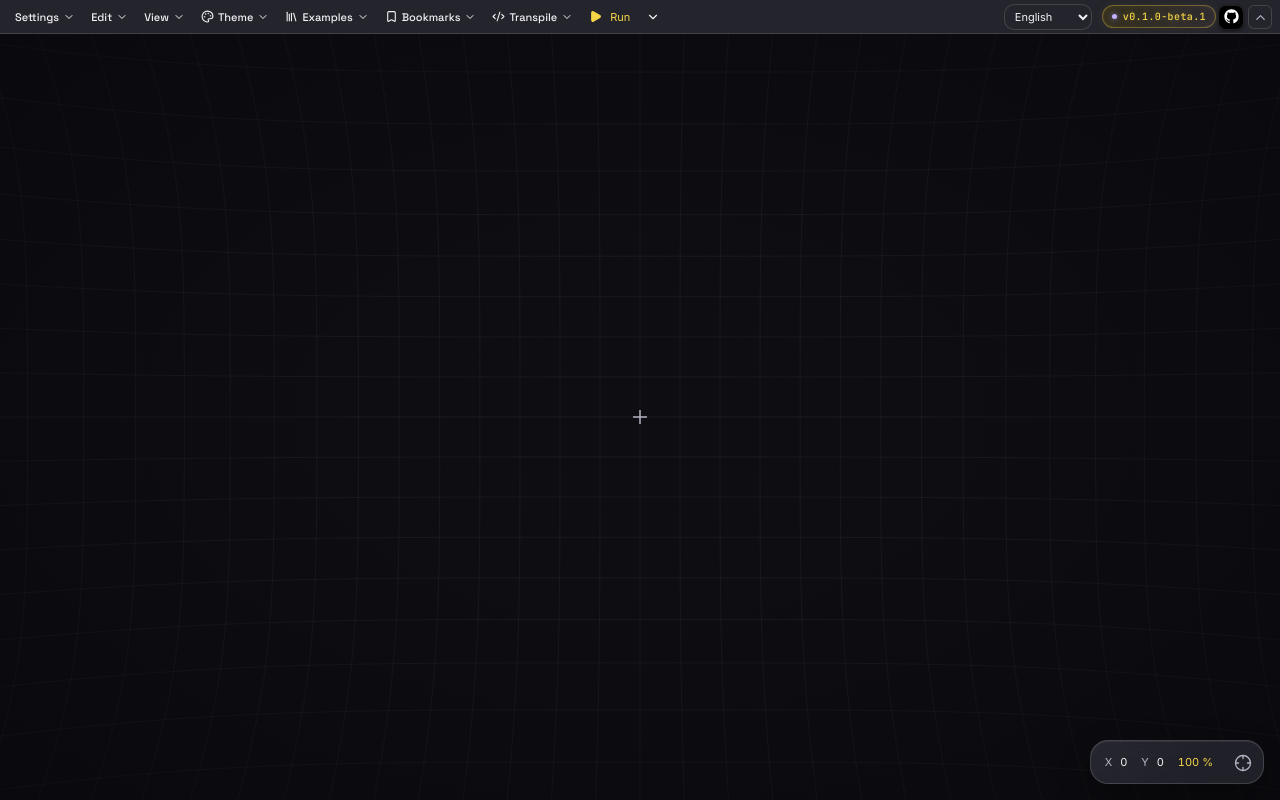
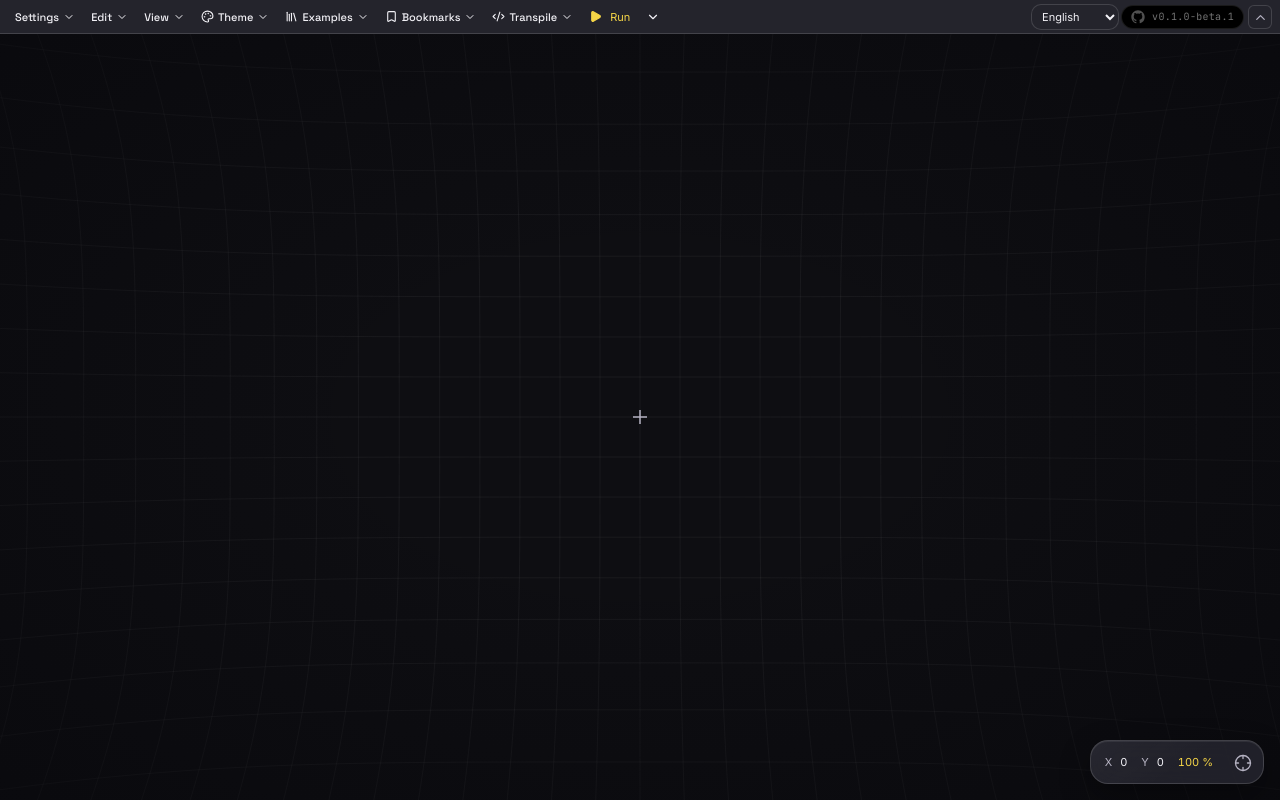
Before and after one commit to lalBi94/Sapphire3, a React (Vite) app: page / in a window 1280 px wide. Built offline with nearby package versions, Linux system fonts and the light colour scheme.

Commit message:
Reunit version et GitHub dans un bouton discret

```diff
--- a/src/components/ProjectNavigation/ProjectNavigation.css
+++ b/src/components/ProjectNavigation/ProjectNavigation.css
@@ -65,11 +65,13 @@
 .project-navigation button.project-navigation__run-action:hover:not(:disabled) { background: var(--color-hover); color: var(--color-text); }
 .project-navigation__run-toggle { min-width: 24px; min-height: 26px; justify-content: center; }
 .project-navigation__run-menu { left: auto; right: 0; width: 260px; max-height: calc(100dvh - 50px); overflow: auto; }
-/* Version affichée à droite dans une pastille lumineuse, puis le lien GitHub. */
-.project-navigation__version { display: inline-flex; align-items: center; gap: 6px; flex: 0 0 auto; margin-left: var(--space-control); padding: 3px 9px; border: 1px solid color-mix(in srgb, var(--color-primary) 36%, transparent); border-radius: 999px; background: linear-gradient(120deg, color-mix(in srgb, var(--color-primary) 14%, transparent), color-mix(in srgb, var(--color-selection) 14%, transparent)), var(--color-surface); box-shadow: inset 0 0 10px color-mix(in srgb, var(--color-primary) 12%, transparent), 0 0 10px color-mix(in srgb, var(--color-primary) 8%, transparent); color: var(--color-primary); font-family: var(--font-mono); font-size: 10px; font-weight: 500; letter-spacing: 0.04em; line-height: 15px; white-space: nowrap; text-shadow: 0 0 8px color-mix(in srgb, var(--color-primary) 50%, transparent); }
-.project-navigation__version-dot { flex: 0 0 auto; width: 5px; height: 5px; border-radius: 50%; background: var(--color-selection); box-shadow: 0 0 6px color-mix(in srgb, var(--color-selection) 80%, transparent); }
-.project-navigation button.project-navigation__github { display: grid; place-items: center; flex: 0 0 auto; width: 26px; height: 26px; padding: 0; border: 1px solid #ffffff22; border-radius: 8px; background: #000; color: #fff; box-shadow: inset 0 1px 0 #ffffff1f, 0 1px 2px #00000080; }
-.project-navigation button.project-navigation__github:hover:not(:disabled) { border-color: #ffffff45; background: #121218; color: #fff; }
+/* Signature discrète, tout à droite : logo GitHub et version dans un bouton noir qui s'illumine au survol. */
+.project-navigation button.project-navigation__signature { display: inline-flex; align-items: center; gap: 7px; flex: 0 0 auto; height: 24px; padding: 0 9px; border: 1px solid #ffffff1a; border-radius: 999px; background: #000; color: #ffffff73; font-family: var(--font-mono); font-size: 10px; font-weight: 400; letter-spacing: 0.03em; line-height: 1; white-space: nowrap; cursor: pointer; transition: color var(--duration-fast) var(--easing-ui), background-color var(--duration-fast) var(--easing-ui), border-color var(--duration-fast) var(--easing-ui), box-shadow var(--duration-fast) var(--easing-ui); }
+.project-navigation button.project-navigation__signature svg { flex: 0 0 auto; opacity: 0.7; transition: opacity var(--duration-fast) var(--easing-ui); }
+.project-navigation__signature-version { color: inherit; }
+.project-navigation button.project-navigation__signature:hover:not(:disabled) { color: #f7f7fb; background: #121218; border-color: color-mix(in srgb, var(--color-primary) 55%, transparent); box-shadow: 0 0 0 1px color-mix(in srgb, var(--color-primary) 28%, transparent), 0 0 12px color-mix(in srgb, var(--color-primary) 32%, transparent); }
+.project-navigation button.project-navigation__signature:hover:not(:disabled) svg { opacity: 1; }
+.project-navigation button.project-navigation__signature:focus-visible { outline: 2px solid var(--color-focus); outline-offset: 2px; }
 .project-navigation button.project-navigation__presentation-exit { padding: 4px 9px; gap: 5px; border-color: color-mix(in srgb, var(--color-primary) 55%, var(--color-border)); color: var(--color-primary); }
 /* Bouton de mise à jour disponible, mis en avant à droite de la barre. */
 .project-navigation button.project-navigation__update { padding: 4px 10px; gap: 5px; border-color: transparent; background: var(--color-primary); color: var(--color-on-primary); font-weight: 600; }
--- a/src/components/ProjectNavigation/ProjectNavigation.jsx
+++ b/src/components/ProjectNavigation/ProjectNavigation.jsx
@@ -296,12 +296,9 @@ export default function ProjectNavigation({ busy, message, error, pendingImport,
         </select>      </label>
       {!presentation && updateAvailable && <button type="button" className="project-navigation__update" onClick={onInstallUpdate} title={t('update.available', { version: updateVersion })}><Download size={13} aria-hidden="true" />{t('update.now')}</button>}
       {presentation && <button type="button" className="project-navigation__presentation-exit" onClick={handlePresentation} title={t('presentation.exit')}><EyeOff size={13} aria-hidden="true" />{t('presentation.exit')}</button>}
-      <span className="project-navigation__version" title={`${t('nav.version')} ${appVersion}`}>
-        <span className="project-navigation__version-dot" aria-hidden="true" />
-        <span>v{appVersion}</span>
-      </span>
-      <button type="button" className="project-navigation__github" onClick={onOpenRepository} aria-label={t('nav.github')} title={t('nav.github')}>
-        <svg viewBox="0 0 24 24" width="15" height="15" fill="currentColor" aria-hidden="true"><path d="M12 .5C5.73.5.5 5.73.5 12c0 5.08 3.29 9.39 7.86 10.91.58.11.79-.25.79-.56 0-.28-.01-1.02-.02-2-3.2.7-3.88-1.54-3.88-1.54-.53-1.33-1.28-1.68-1.28-1.68-1.05-.72.08-.71.08-.71 1.16.08 1.77 1.19 1.77 1.19 1.03 1.77 2.7 1.26 3.36.96.1-.75.4-1.26.73-1.55-2.55-.29-5.24-1.28-5.24-5.7 0-1.26.45-2.29 1.19-3.1-.12-.29-.52-1.46.11-3.05 0 0 .97-.31 3.18 1.18a11.1 11.1 0 0 1 5.79 0c2.2-1.49 3.17-1.18 3.17-1.18.63 1.59.23 2.76.11 3.05.74.81 1.19 1.84 1.19 3.1 0 4.43-2.69 5.41-5.25 5.69.41.35.77 1.05.77 2.12 0 1.53-.01 2.76-.01 3.14 0 .31.21.67.8.56A11.51 11.51 0 0 0 23.5 12C23.5 5.73 18.27.5 12 .5z" /></svg>
+      <button type="button" className="project-navigation__signature" onClick={onOpenRepository} aria-label={`${t('nav.github')} · ${t('nav.version')} ${appVersion}`} title={`${t('nav.github')} · ${t('nav.version')} ${appVersion}`}>
+        <svg viewBox="0 0 24 24" width="14" height="14" fill="currentColor" aria-hidden="true"><path d="M12 .5C5.73.5.5 5.73.5 12c0 5.08 3.29 9.39 7.86 10.91.58.11.79-.25.79-.56 0-.28-.01-1.02-.02-2-3.2.7-3.88-1.54-3.88-1.54-.53-1.33-1.28-1.68-1.28-1.68-1.05-.72.08-.71.08-.71 1.16.08 1.77 1.19 1.77 1.19 1.03 1.77 2.7 1.26 3.36.96.1-.75.4-1.26.73-1.55-2.55-.29-5.24-1.28-5.24-5.7 0-1.26.45-2.29 1.19-3.1-.12-.29-.52-1.46.11-3.05 0 0 .97-.31 3.18 1.18a11.1 11.1 0 0 1 5.79 0c2.2-1.49 3.17-1.18 3.17-1.18.63 1.59.23 2.76.11 3.05.74.81 1.19 1.84 1.19 3.1 0 4.43-2.69 5.41-5.25 5.69.41.35.77 1.05.77 2.12 0 1.53-.01 2.76-.01 3.14 0 .31.21.67.8.56A11.51 11.51 0 0 0 23.5 12C23.5 5.73 18.27.5 12 .5z" /></svg>
+        <span className="project-navigation__signature-version">v{appVersion}</span>
       </button>
       {error && <div className="project-navigation__error" role="alert"><span>{error}</span><button type="button" aria-label={t('nav.dismiss')} onClick={onDismiss}><X size={14} aria-hidden="true" /></button></div>}
     </nav>
```
Also changed, not shown: 1 other file (tests, documents, lock files or other folders).
